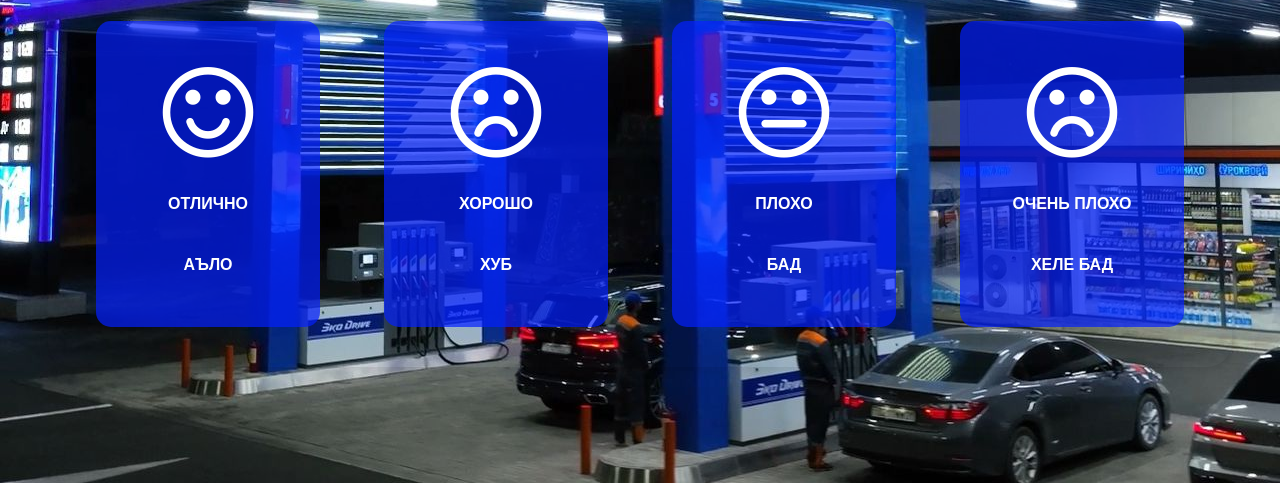
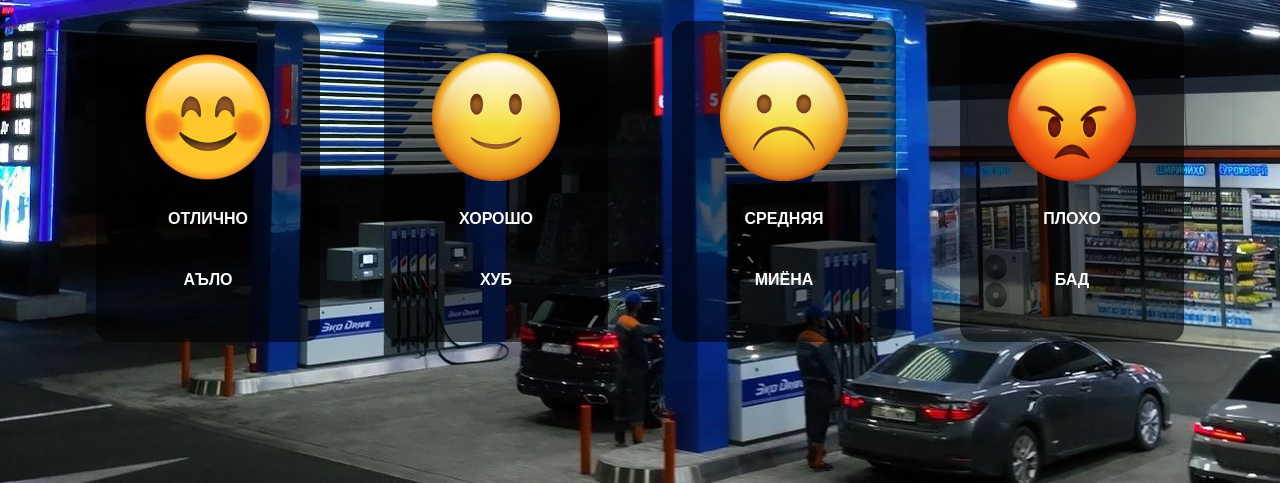
Before and after one commit to Husseinjan/Recaller, a plain HTML site: page index.html in a window 1280 px wide. Shown: the part 317-800 px from the top of the page. Drawn offline with Linux system fonts and the light colour scheme.

Commit message:
third commit

```diff
--- a/admin.css
+++ b/admin.css
@@ -1,7 +1,8 @@
 body {
     padding: 0;
     margin: 0;
-    background-image: url(bg.jpg);
+    background-image: url(./images/bg.jpg);
+
     background-repeat: no-repeat;
     background-size: cover;
     font-family: Arial, Helvetica, sans-serif;
--- a/index.css
+++ b/index.css
@@ -2,7 +2,7 @@
 body {
   padding: 0;
   margin: 0;
-  background-image: url(bg.jpg);
+  background-image: url(./images/bg.jpg);
   background-repeat: no-repeat;
   background-size: cover;
   font-family: Arial, Helvetica, sans-serif;
@@ -62,20 +62,29 @@ body {
   justify-content: space-between;
   flex-direction: column;
   align-items: center;
-  background-color: rgba(3, 32, 255, 0.7);
+  background-color: rgba(0, 0, 0, 0.588);
   border-radius: 15px;
   padding: 2em;
   cursor: pointer;
   width: 10em;
   margin: 0.5em;
   max-width: 300px;
+  color: rgb(255, 255, 255);
 }
 
 .emoji {
-  font-size: 6.6em;
   padding: 0;
   margin: 0;
+
+
 }
+.emoji>img{
+  width: 4em;
+  height: 4em;
+  /* filter: drop-shadow(5px 5px 5px #110de6); */
+
+}
+
 
 ul {
   display: flex;
@@ -92,6 +101,7 @@ li {
   font-weight: 800;
   font-family: -apple-system;
   cursor: pointer;
+  text-shadow: 4px 1px 3px rgb(0, 0, 0)
 }
 
 /* Медиа-запросы */
--- a/index.html
+++ b/index.html
@@ -4,14 +4,14 @@
     <meta charset="UTF-8" />
     <meta name="viewport" content="width=device-width, initial-scale=1.0" />
     <link rel="stylesheet" href="./index.css" />
-    <link rel="shortcut icon" href="logo.png" type="image/png">
+    <link rel="shortcut icon" href="./images/logo.png" type="image/png">
     <title>Эко Ойл</title>
     <link rel="stylesheet" href="https://cdnjs.cloudflare.com/ajax/libs/font-awesome/4.7.0/css/font-awesome.min.css">
   </head>
 
   <body>
     <div class="nav">
-      <img src="./logo.png" alt="LOGO" />
+      <img src="./images/logo.png" alt="LOGO" />
 
       <ul>
         <li >
@@ -30,27 +30,27 @@
         </div>
         <div class="cards">
           <div class="card">
-            <h1 class="emoji"><i class="fa fa-smile-o"></i></h1>
+            <h1 class="emoji"><img src="./images/smile.png" alt=""></h1>
             <h4>ОТЛИЧНО</h4>
             <h4>АЪЛО</h4>
           </div>
 
           <div class="card">
-            <h1 class="emoji"><i class="fa fa-frown-o"></i></h1>
+            <h1 class="emoji"><img src="./images/nice.png" alt=""></h1>
             <h4>ХОРОШО</h4>
             <h4>ХУБ</h4>
           </div>
 
           <div class="card">
-            <h1 class="emoji" ><i class="fa fa-meh-o"></i></h1>
-            <h4>ПЛОХО</h4>
-            <h4>БАД</h4>
+            <h1 class="emoji" ><img src="./images/sad.png" alt=""></h1>
+            <h4>СРЕДНЯЯ</h4>
+            <h4>МИЁНА</h4>
           </div>
 
           <div class="card">
-            <h1 class="emoji"><i class="fa fa-frown-o"></i></h1>
-            <h4>ОЧЕНЬ ПЛОХО</h4>
-            <h4>ХЕЛЕ БАД</h4>
+            <h1 class="emoji"><img src="./images/angry.png" alt=""></h1>
+            <h4>ПЛОХО</h4>
+            <h4>БАД</h4>
           </div>
         </div>
 
--- a/login.css
+++ b/login.css
@@ -1,6 +1,7 @@
 body {
   margin: 0;
-  background-image: url(bg.jpg);
+  background-image: url(./images/bg.jpg);
+
   background-repeat: no-repeat;
   background-size: cover;
   font-family: Arial, Helvetica, sans-serif;
```
Also changed, not shown: images/angry.png (added), images/back.jpg (renamed from back.jpg), images/backg.jpg (renamed from backg.jpg), images/bg.jpg (renamed from bg.jpg), images/logo.png (renamed from logo.png), images/nice.png (added), images/sad.png (added), images/smile.png (added).
